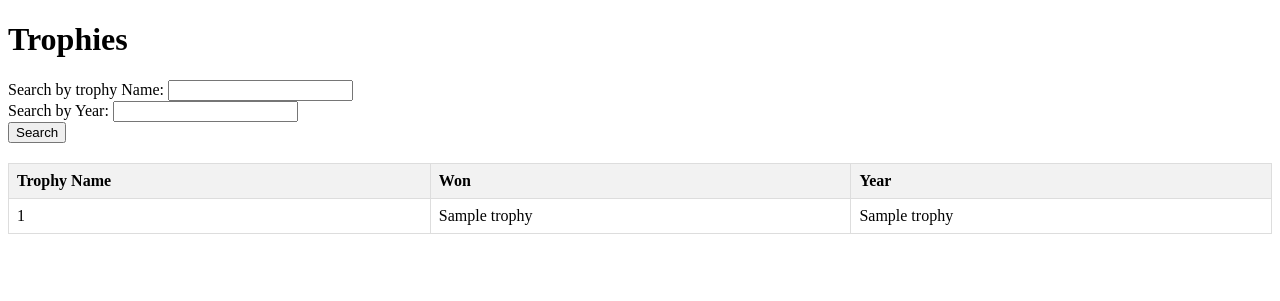
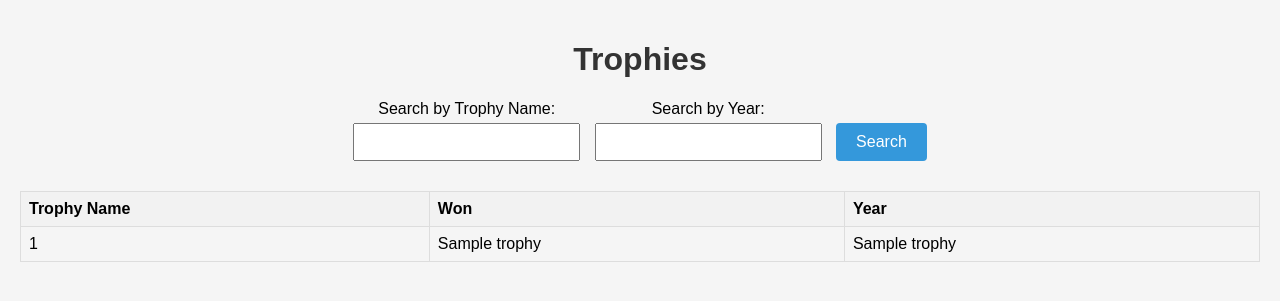
Before and after one commit to averesi/412Project, a Flask app: page /trophies in a window 1280 px wide. Shown: the top 301 px of the page. Run offline with Flask 3, Linux system fonts and the light colour scheme; a database or web service that is not in the repository returns one stand-in record (values such as "Sample title"); some libraries are stand-ins or nearby versions.

Commit message:
Update trophies.html

```diff
--- a/templates/trophies.html
+++ b/templates/trophies.html
@@ -5,16 +5,60 @@
     <meta name="viewport" content="width=device-width, initial-scale=1.0">
     <title>Trophies</title>
     <style>
+        body {
+            font-family: 'Arial', sans-serif;
+            text-align: center;
+            background-color: #f5f5f5;
+            padding: 20px;
+            margin: 0;
+        }
+
+        h1 {
+            color: #333;
+        }
+
+        .search-box {
+            display: inline-block;
+            margin: 0 10px 10px 0;
+        }
+
+        label {
+            display: block;
+            margin-bottom: 5px;
+        }
+
+        input {
+            padding: 8px;
+            font-size: 16px;
+        }
+
+        button {
+            padding: 10px 20px;
+            font-size: 16px;
+            background-color: #3498db;
+            color: #fff;
+            border: none;
+            border-radius: 4px;
+            cursor: pointer;
+            transition: background-color 0.3s;
+        }
+
+        button:hover {
+            background-color: #2980b9;
+        }
+
         table {
             border-collapse: collapse;
             width: 100%;
             margin-top: 20px;
         }
+
         th, td {
             border: 1px solid #dddddd;
             text-align: left;
             padding: 8px;
         }
+
         th {
             background-color: #f2f2f2;
         }
@@ -25,7 +69,7 @@
 
     <form method="post">
         <div class="search-box">
-            <label for="trophy_name">Search by trophy Name:</label>
+            <label for="trophy_name">Search by Trophy Name:</label>
             <input type="text" id="trophy_name" name="trophy_name">
         </div>
         <div class="search-box">
```
